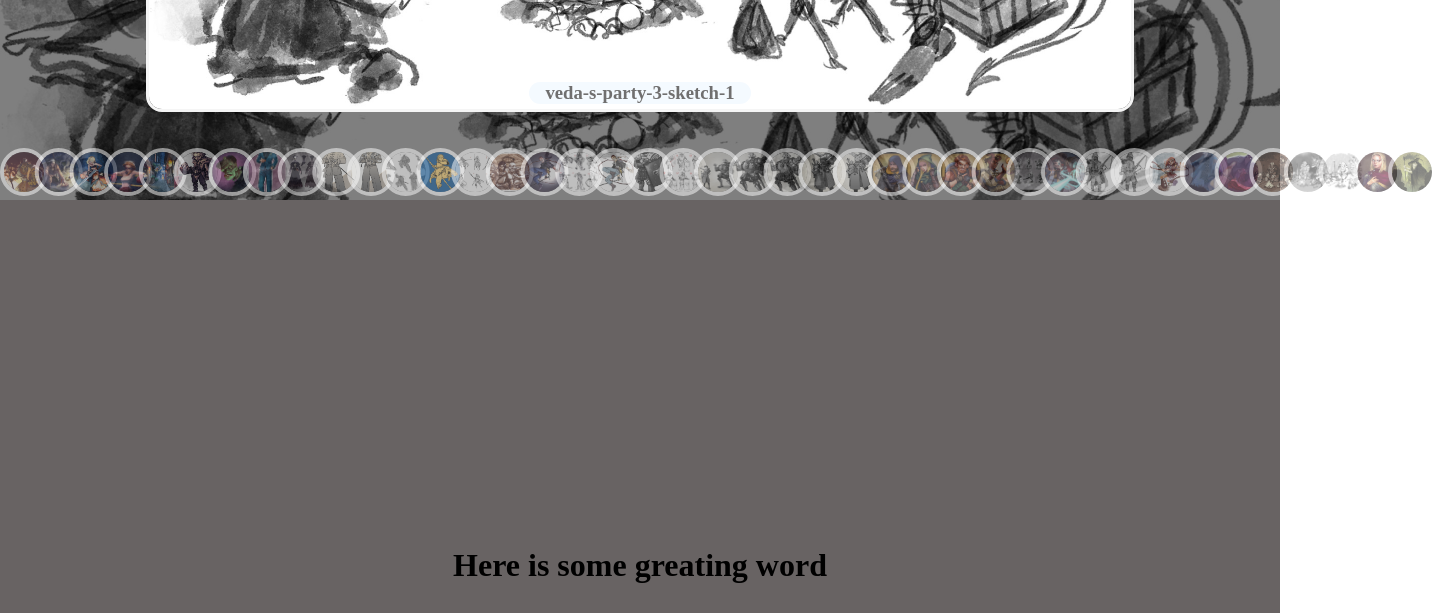
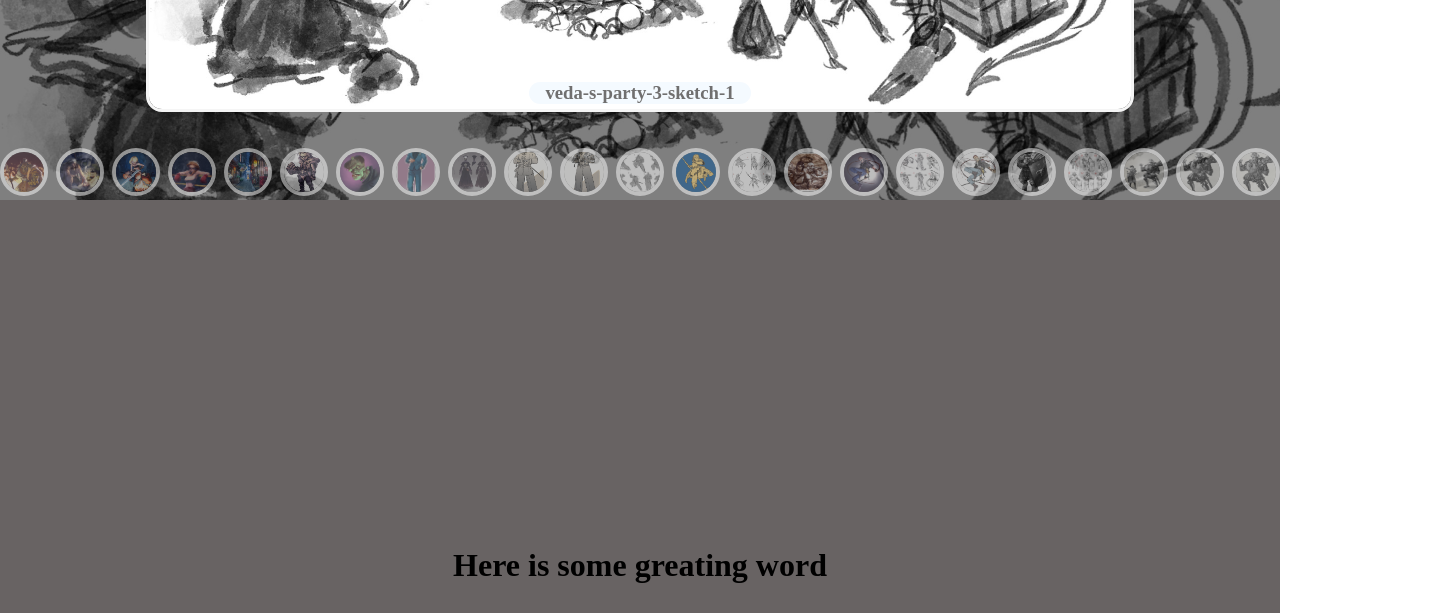
Before and after one commit to TooruTW/profolioOfDatten, a plain HTML site: page index.html in a window 1280 px wide. Shown: the part 1400-2013 px from the top of the page, 1436 px wide, since content can reach past the window. Drawn offline with Linux system fonts and the light colour scheme.

Commit message:
縮圖修改>可滑動式縮圖

```diff
--- a/index.js
+++ b/index.js
@@ -178,11 +178,11 @@ function renderWorks(arr){
                         <img src="./element/works/${arr[i].name}.jpg" alt="${arr[i].name}">
                         <h3>${arr[i].name}</h3>
                     </div>`;
-        thumbnails.innerHTML += `<div class="thumbnail"  style="transform: translateX(${34.7*i}px)");>
+        thumbnails.innerHTML += `<div class="thumbnail");>
                         <img  src="./element/works/${arr[i].name}.jpg" alt="${arr[i].name}">
                     </div>`
     }
-
+//   style="transform: translateX(${34.7*i}px)"
 
 }
 //點擊顯示功能
--- a/main.css
+++ b/main.css
@@ -117,14 +117,17 @@ nav a{
     display: flex;
     align-items: end;
     padding-bottom: 0.25rem;
+    gap: 0.5rem;
+    overflow-x: auto;
+    white-space: nowrap;
 }
 .thumbnail{
-    position: absolute;
+    /* position: absolute; */
     width: 3rem;
     height: 3rem;
     transition: 0.5s;
     opacity: 50%;
-
+    flex-shrink: 0;
 }
 .thumbnail img{
     width: 100%;
@@ -132,6 +135,7 @@ nav a{
     border-radius: 50%;
     border: 0.25rem solid white;
     object-fit: cover;
+
 }
 
 .thumbnail:hover{
```
